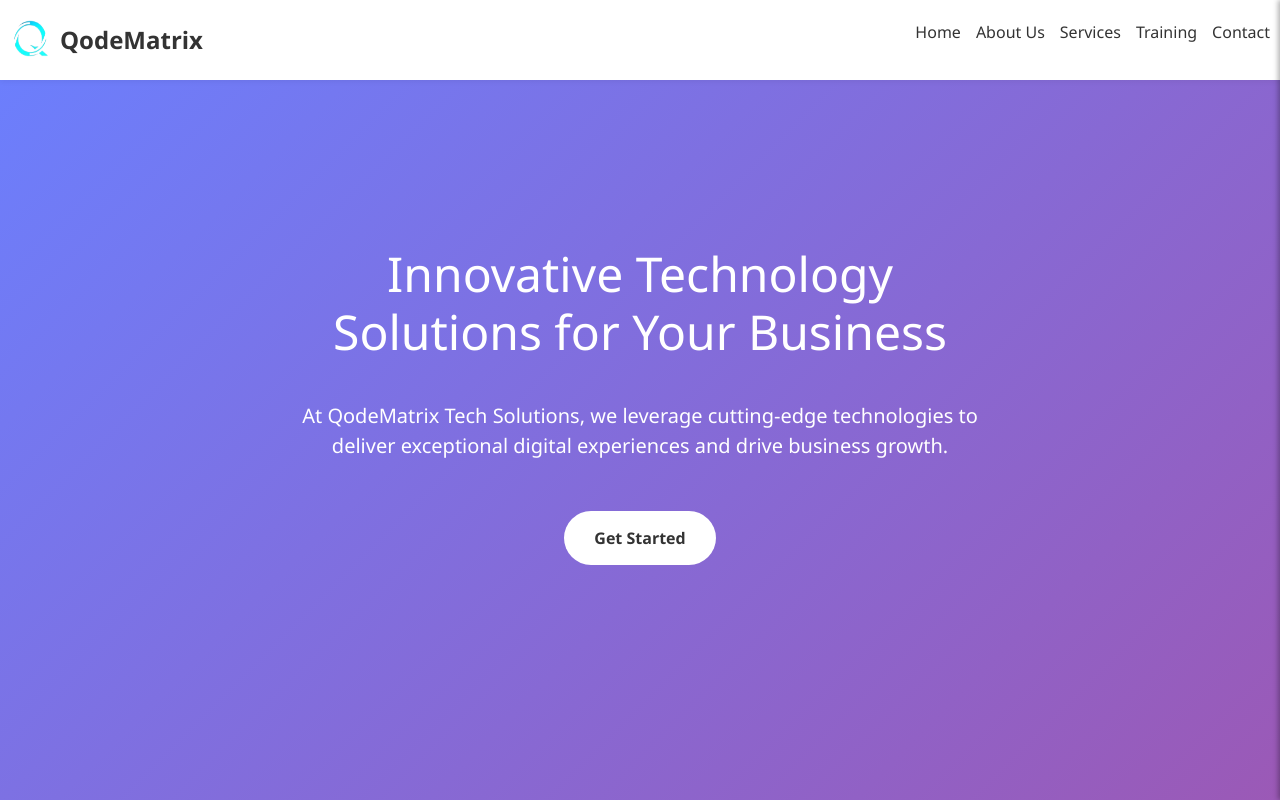
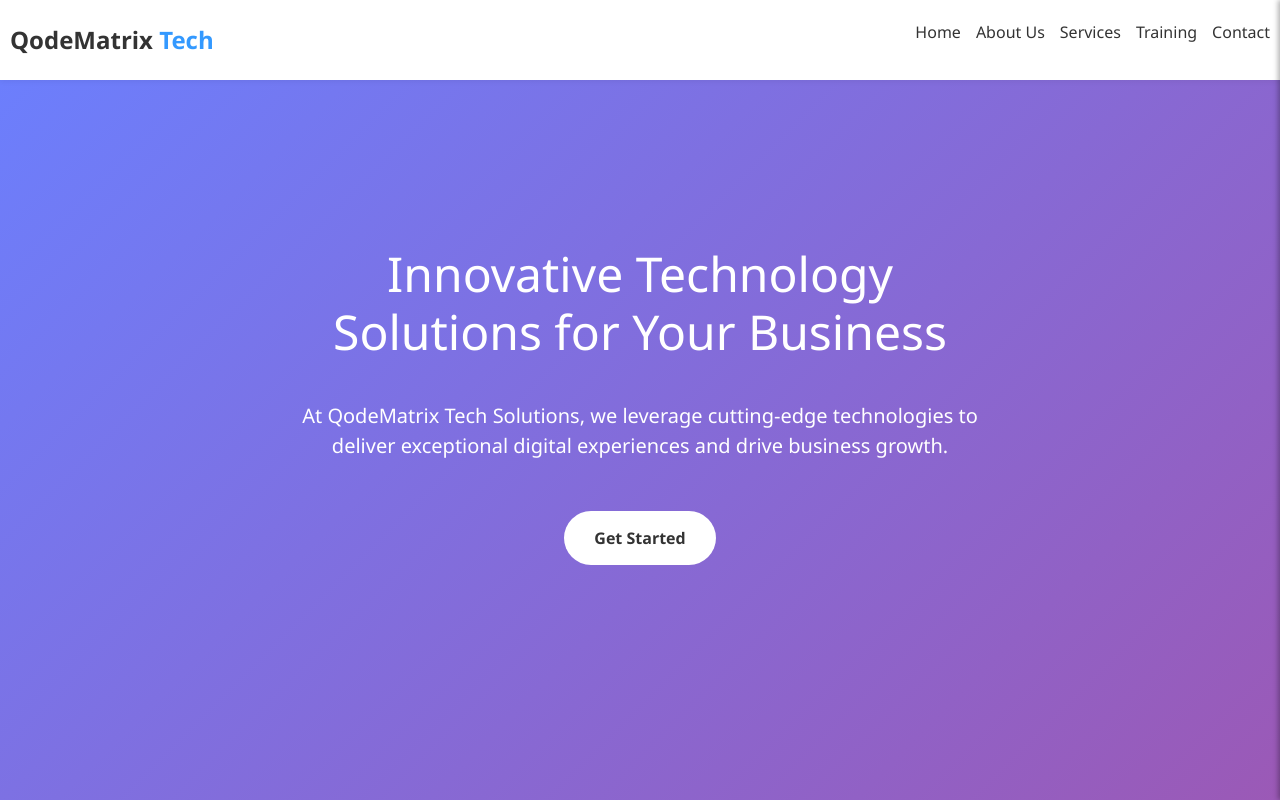
Before and after one commit to VishalSamberwal/QodeMatrix, a website with bundled scripts: page QodeMatrix/index.html in a window 1280 px wide. Shown: the top 800 px of the page. Built offline with nearby package versions, Linux system fonts and the light colour scheme.

Commit message:
Update index.html

```diff
--- a/QodeMatrix/index.html
+++ b/QodeMatrix/index.html
@@ -21,8 +21,8 @@
 
   <header>
     <div class="logo">
-      <img src="./images/image-removebg-preview.png" alt="Logo" class="logo-img" />
-      <span class="logo-text">QodeMatrix <span class="highlight"></span></span>
+
+      <span class="logo-text">QodeMatrix <span class="highlight">Tech</span></span>
 
     </div>
 
```
